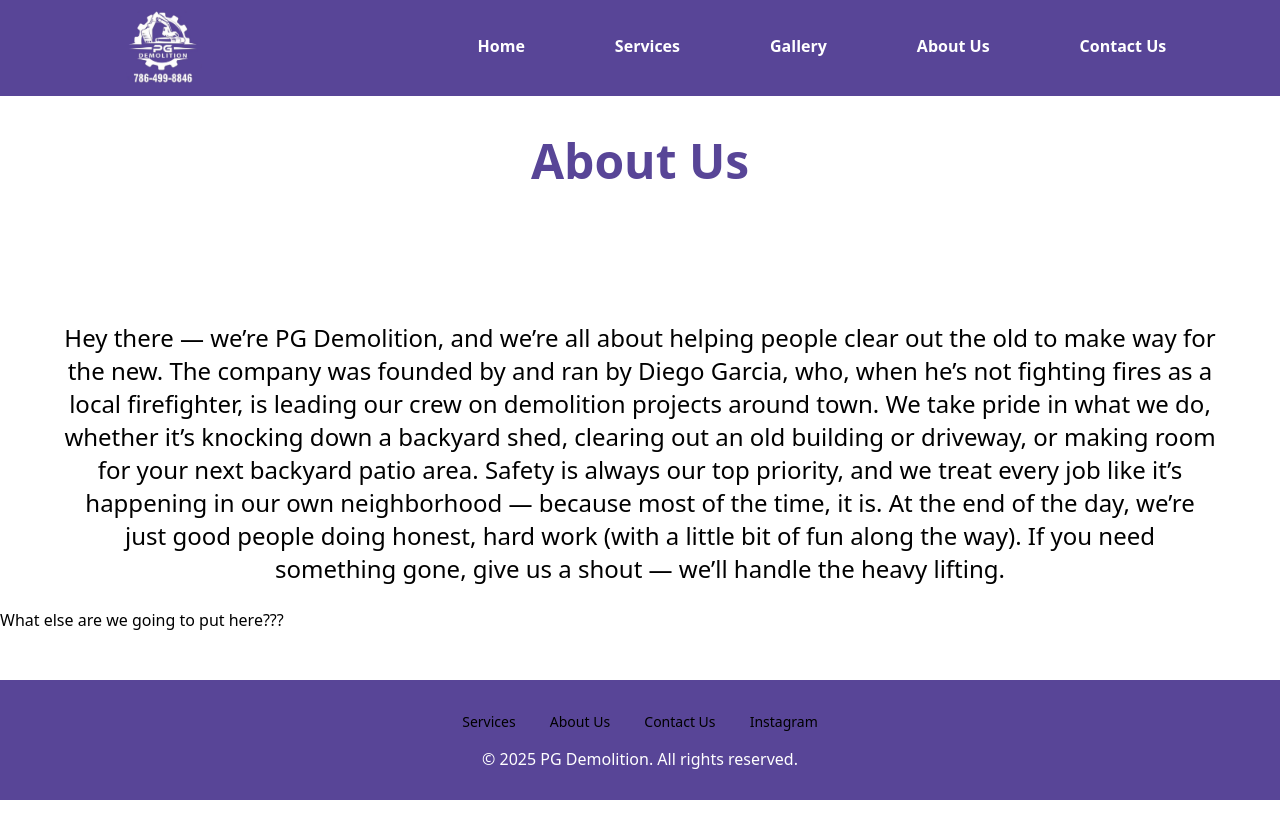
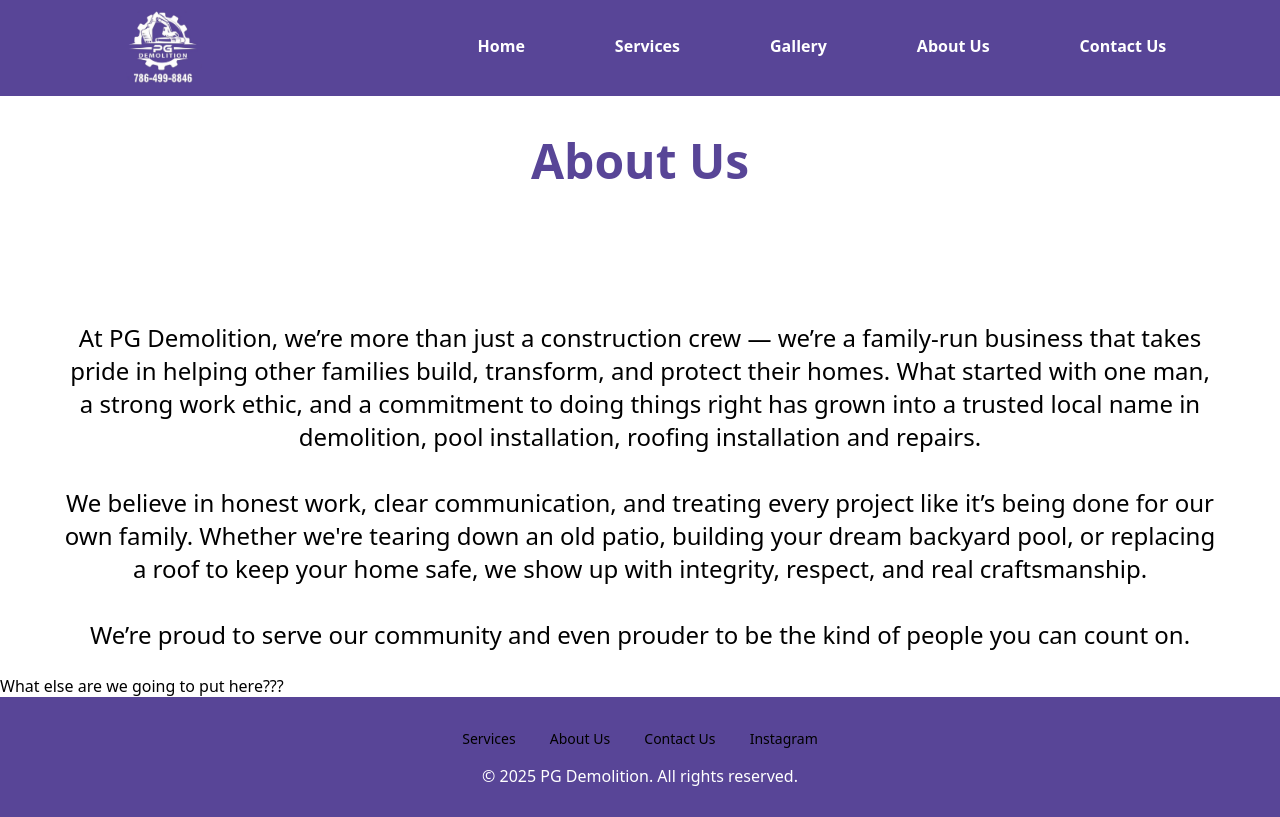
Before and after one commit to deegarcia98/PGDemolition, a plain HTML site: page about.html in a window 1280 px wide. Drawn offline with Linux system fonts and the light colour scheme.

Commit message:
add photo, style pages and edit about us page content

```diff
--- a/about.html
+++ b/about.html
@@ -37,18 +37,24 @@
 
         <!-- <img src="images/ranchsunset.jpeg" class="ranchsunset-img"> -->
         <p class="about-text">
-          Hey there — we’re PG Demolition, and we’re all about helping people
-          clear out the old to make way for the new. The company was founded by
-          and ran by Diego Garcia, who, when he’s not fighting fires as a local
-          firefighter, is leading our crew on demolition projects around town.
-          We take pride in what we do, whether it’s knocking down a backyard
-          shed, clearing out an old building or driveway, or making room for
-          your next backyard patio area. Safety is always our top priority, and
-          we treat every job like it’s happening in our own neighborhood —
-          because most of the time, it is. At the end of the day, we’re just
-          good people doing honest, hard work (with a little bit of fun along
-          the way). If you need something gone, give us a shout — we’ll handle
-          the heavy lifting.
+          At PG Demolition, we’re more than just a construction crew — we’re a
+          family-run business that takes pride in helping other families build,
+          transform, and protect their homes. What started with one man, a
+          strong work ethic, and a commitment to doing things right has grown
+          into a trusted local name in demolition, pool installation, roofing
+          installation and repairs.
+          <br />
+          <br />
+
+          We believe in honest work, clear communication, and treating every
+          project like it’s being done for our own family. Whether we're tearing
+          down an old patio, building your dream backyard pool, or replacing a
+          roof to keep your home safe, we show up with integrity, respect, and
+          real craftsmanship.
+          <br />
+          <br />
+          We’re proud to serve our community and even prouder to be the kind of
+          people you can count on.
         </p>
       </div>
 
--- a/styles.css
+++ b/styles.css
@@ -76,12 +76,15 @@
   justify-content: space-evenly;
 }
 
-.waterfront-img {
-  /* padding-top: 10px; */
+.homepage-img {
   margin: auto;
   width: 80%;
+  /* height: auto; */
   display: block;
   border-radius: 3%;
+  margin-top: 3rem;
+  max-height: auto;
+  max-width: 950px;
 }
 
 .site-footer {
@@ -152,7 +155,7 @@
   display: flex;
   padding-left: 5rem;
   padding-right: 5rem;
-  padding-top: 5rem;
+  padding-top: 1rem;
 }
 
 .index-headline h2 {
@@ -195,7 +198,7 @@
 .service-section {
   display: block;
   justify-content: center;
-  background-color: rgba(255, 218, 69, 1);
+  /* background-color: rgba(255, 218, 69, 1); */
   width: 100%;
   padding-left: 10%;
   padding-right: 10%;
@@ -220,7 +223,7 @@
 }
 
 .center {
-  background-color: rgb(184, 150, 184);
+  /* background-color: rgb(184, 150, 184); */
 }
 
 .demo-center {
@@ -229,7 +232,7 @@
   /* background-color: aquamarine; */
   height: 120px;
   /* padding-right: 50%; */
-  /* padding-left: 10%; */
+  padding-left: 10%;
   font-weight: bold;
 }
 
@@ -238,7 +241,7 @@
   justify-content: right;
   /* background-color: #ffcc00; */
   height: 120px;
-  /* padding-right: 10%; */
+  padding-right: 10%;
   /* padding-left: 50%; */
   font-weight: bold;
 }
@@ -249,7 +252,7 @@
   width: 100%;
   height: 150px;
   /* padding-right: 40%; */
-  /* padding-left: 10%; */
+  padding-left: 10%;
   font-weight: bold;
   /* background-color: rgb(253, 232, 253); */
 }
```
Also changed, not shown: index.html (+2 -2 lines), images/skidsteer.jpg (added).
